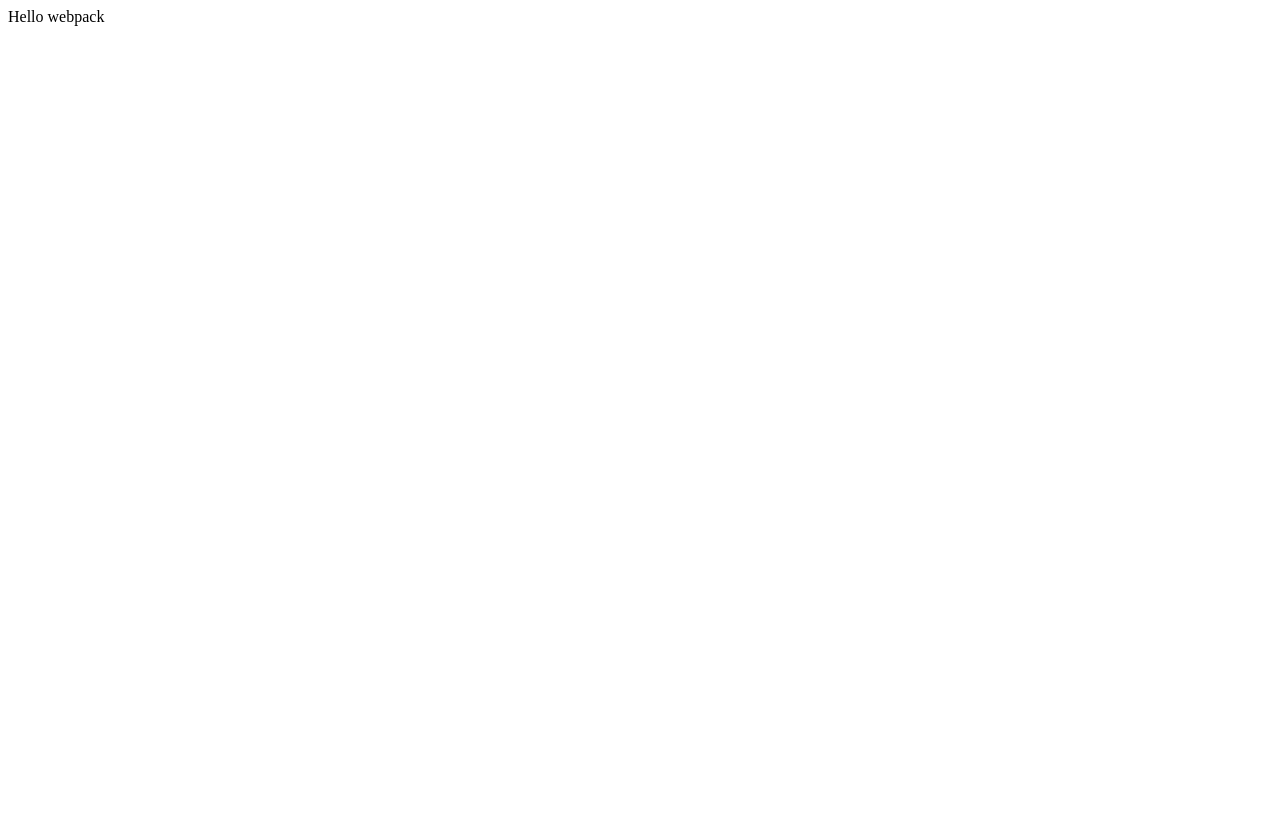
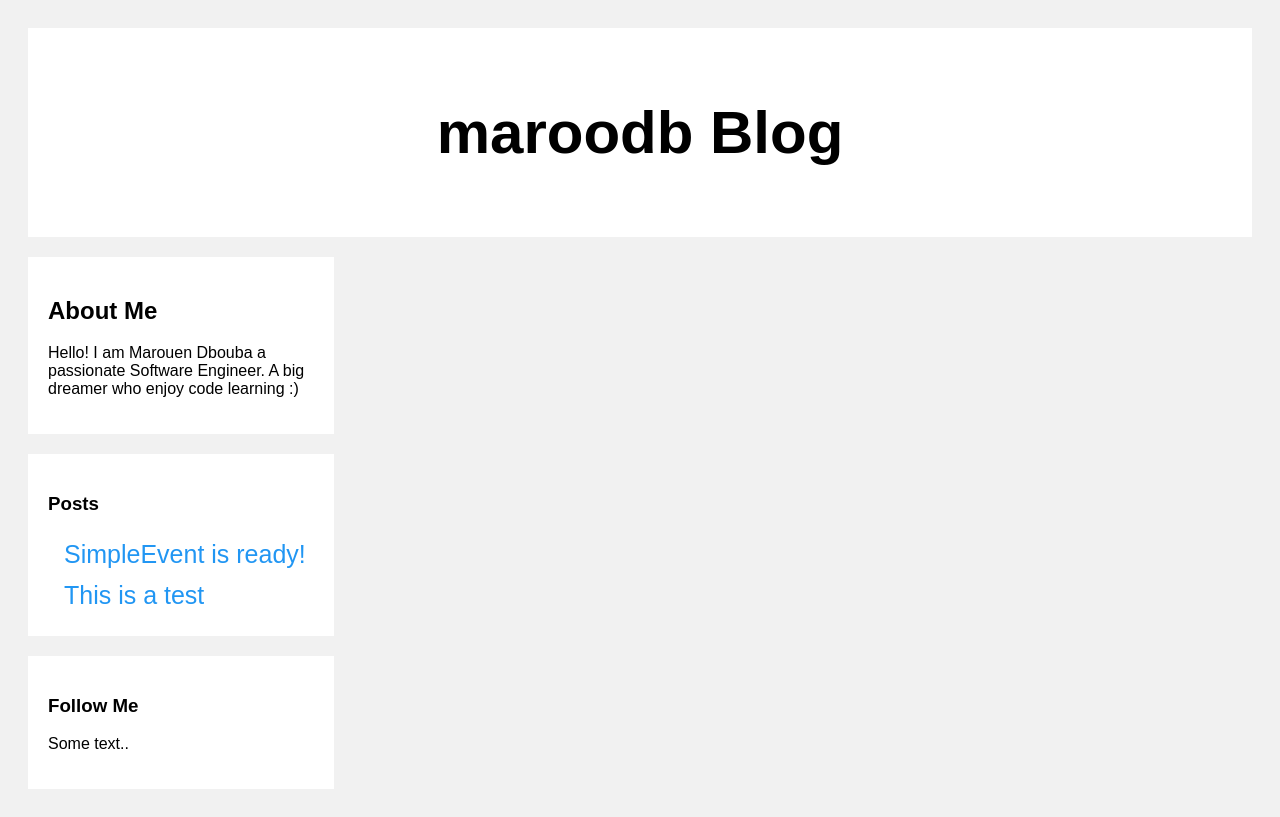
Before and after one commit to maroodb/maroodb.github.io, a website with bundled scripts: page index.html in a window 1280 px wide. Built offline with nearby package versions, Linux system fonts and the light colour scheme.

Commit message:
setup page structure

```diff
--- a/index.html
+++ b/index.html
@@ -1,10 +1,51 @@
+<!DOCTYPE html>
 <html>
-  <head>
-    <meta charset="utf-8" />
-    <title>Getting Started</title>
-  </head>
-  <body>
-    <script src="./dist/main.js"></script>
+<head>
+<meta name="viewport" content="width=device-width, initial-scale=1">
+<link rel="stylesheet" href="./dist/style.css">
+</head>
+<body>
+<div class="header">
+  <h2>maroodb Blog</h2>
+</div>
 
-  </body>
+<div class="row">
+  <div class="leftcolumn">
+    <div class="card">
+      <h2>About Me</h2>
+      <p>Hello! I am Marouen Dbouba a passionate Software Engineer.
+        A big dreamer who enjoy code learning :)
+      </p>
+    </div>
+    <div class="card">
+      <h3>Posts</h3>
+      <div id="sidenav" class="sidenav">
+
+      </div>
+    </div>
+    <div class="card">
+      <h3>Follow Me</h3>
+      <p>Some text..</p>
+    </div>
+  </div>
+  <div class="rightcolumn">
+
+    <div id ="content">
+
+    </div>
+
+
+  </div>
+
+</div>
+<!--
+<div class="footer">
+  <h2>Footer</h2>
+</div>
+-->
+
+
+
+<script src="./dist/main.js"></script>
+</body>
 </html>
--- a/package.json
+++ b/package.json
@@ -22,8 +22,5 @@
   "devDependencies": {
     "webpack": "^5.70.0",
     "webpack-cli": "^4.9.2"
-  },
-  "dependencies": {
-    "lodash": "^4.17.21"
   }
 }
--- /dev/null
+++ b/src/config/pages.config.js
@@ -0,0 +1,12 @@
+export const pages = [
+
+    {
+        title: 'SimpleEvent is ready!',
+        url: '#simpleEvent.html'
+    },
+    {
+        title: 'This is a test',
+        url: '#test.html'
+    }
+
+]
--- a/src/index.js
+++ b/src/index.js
@@ -1,12 +1,39 @@
-import _ from 'lodash';
+import { pages } from "./config/pages.config";
 
-function component() {
-    const element = document.createElement('div');
+const main = () => {
+    console.log('create sidenav..');
+    setSideNavMenu();
+};
 
-    // Lodash, currently included via a script, is required for this line to work
-    element.innerHTML = _.join(['Hello', 'webpack'], ' ');
 
-    return element;
-  }
+function load_home() {
+    document.getElementById("content").innerHTML='<object type="text/html" data="./dist/pages/simpleEvent.html" ></object>';
+}
 
-  document.body.appendChild(component());
+
+const setSideNavMenu = () => {
+    console.log("set side");
+    const menu = getSideNavMenuElement();
+    console.log(menu);
+    console.log(pages);
+    for (const page of pages) {
+        console.log(page);
+        const menuItem = createMenuItemFrom(page);
+        menu.appendChild(menuItem);
+    }
+}
+
+const getSideNavMenuElement = () => {
+    return document.getElementById("sidenav");
+}
+
+const createMenuItemFrom = (page) => {
+    var item = document.createElement("a");
+    var linkText = document.createTextNode(page.title);
+    item.appendChild(linkText);
+    item.href = page.url;
+    return item;
+}
+
+
+main();
```
Also changed, not shown: dist/main.js, dist/main.js.LICENSE.txt (deleted), dist/pages/simpleEvent.html (added), dist/pages/test.html (added), dist/style.css (added).
